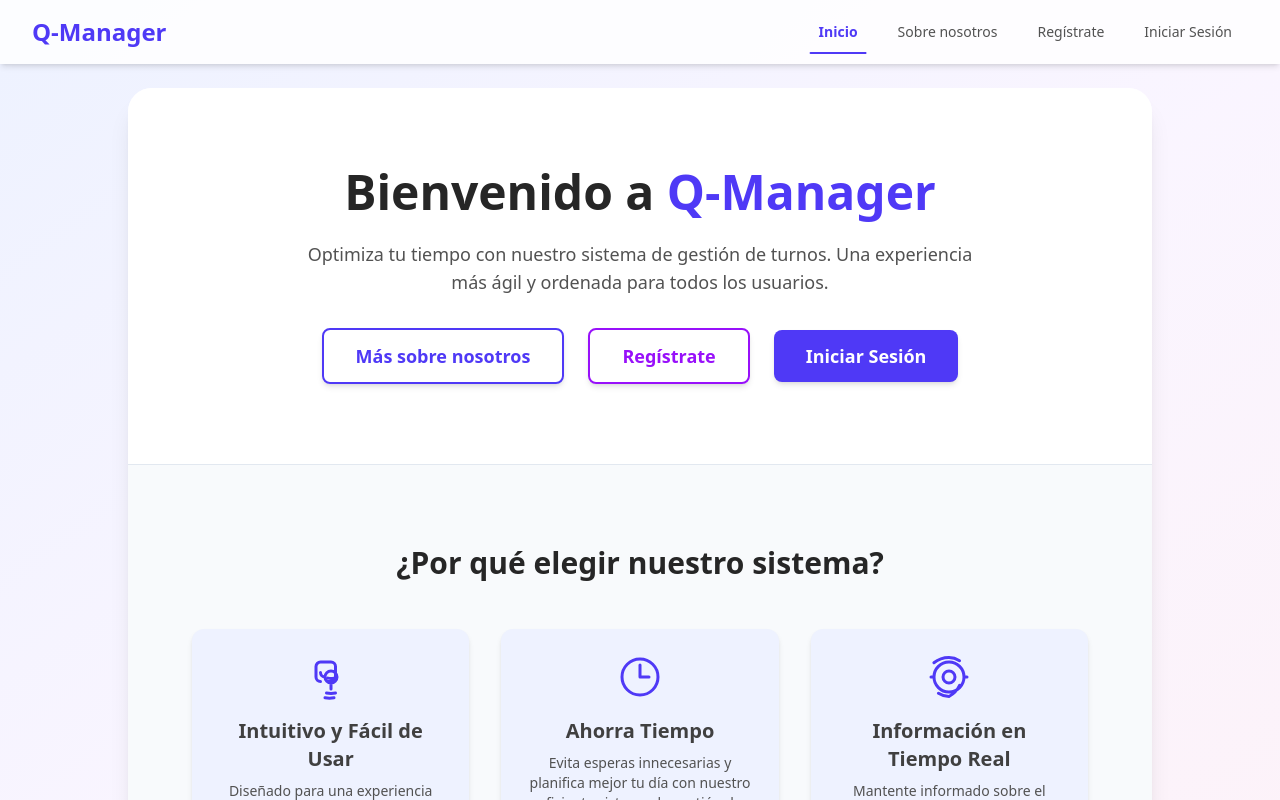
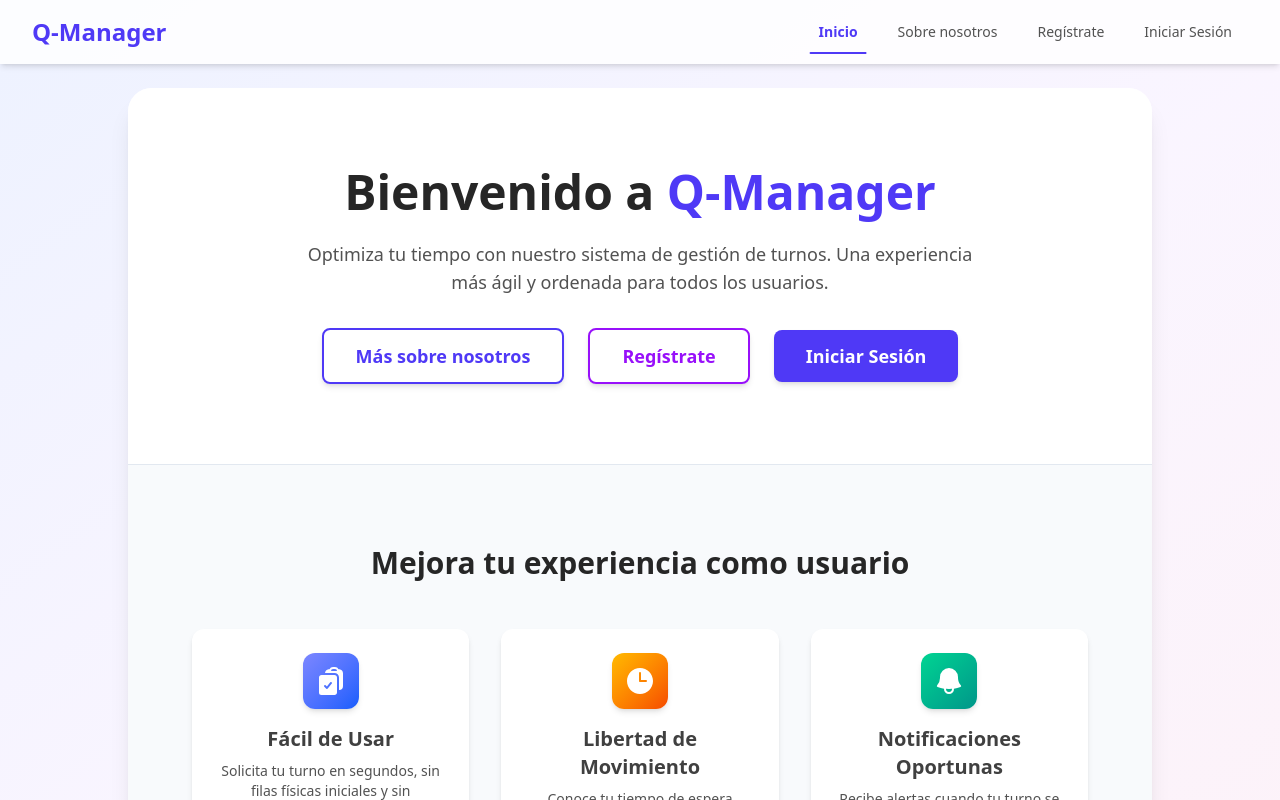
Before and after one commit to juanpab05/Q-Manager, a React (Vite) app: page / in a window 1280 px wide. Shown: the top 800 px of the page. Built offline with nearby package versions, Linux system fonts and the light colour scheme.

Commit message:
Revamp GlobalHome component by replacing outdated icons with modern gradient styles. Update feature highlight cards for improved user engagement, including new titles and descriptions that emphasize user benefits. Enhance overall visual appeal and interaction effects.

```diff
--- a/src/pages/GlobalHome/GlobalHome.tsx
+++ b/src/pages/GlobalHome/GlobalHome.tsx
@@ -2,23 +2,30 @@ import {Link } from "react-router-dom"; // Import Link
 import useMediaQuery from "@/hooks/useMediaQuery";
 import { useAuth } from "@/contexts/auth/AuthContext"; // Ensure useAuth is imported
 
-// --- Iconos SVG ---
-const LightBulbIcon = ({ className = "w-8 h-8" }: { className?: string }) => (
-  <svg xmlns="http://www.w3.org/2000/svg" fill="none" viewBox="0 0 24 24" strokeWidth={1.5} stroke="currentColor" className={className}>
-    <path strokeLinecap="round" strokeLinejoin="round" d="M12 18v-5.25m0 0a6.01 6.01 0 0 0 1.5-.189m-1.5.189a6.01 6.01 0 0 1-1.5-.189m3.75 7.478a12.06 12.06 0 0 1-4.5 0m3.75 2.354a15.055 15.055 0 0 1-4.5 0M10.5 14.25h3M12 14.25a2.25 2.25 0 0 0 2.25-2.25V6.75a2.25 2.25 0 0 0-2.25-2.25H6.75A2.25 2.25 0 0 0 4.5 6.75v5.25a2.25 2.25 0 0 0 2.25 2.25m2.25-2.25a2.25 2.25 0 0 1-2.25-2.25M15 12a3 3 0 1 1-6 0 3 3 0 0 1 6 0Z" />
-  </svg>
+// --- Updated modern icons ---
+const UserFriendlyIcon = ({ className = "w-8 h-8" }: { className?: string }) => (
+  <div className="p-3 rounded-xl bg-gradient-to-br from-indigo-400 to-blue-600 shadow-md">
+    <svg xmlns="http://www.w3.org/2000/svg" viewBox="0 0 24 24" fill="currentColor" className={`${className} text-white`}>
+      <path fillRule="evenodd" d="M7.502 6h7.128A3.375 3.375 0 0118 9.375v9.375a3 3 0 003-3V6.108c0-1.505-1.125-2.811-2.664-2.94a48.972 48.972 0 00-.673-.05A3 3 0 0015 1.5h-1.5a3 3 0 00-2.663 1.618c-.225.015-.45.032-.673.05C8.662 3.295 7.554 4.542 7.502 6zM13.5 3A1.5 1.5 0 0012 4.5h4.5A1.5 1.5 0 0015 3h-1.5z" clipRule="evenodd" />
+      <path fillRule="evenodd" d="M3 9.375C3 8.339 3.84 7.5 4.875 7.5h9.75c1.036 0 1.875.84 1.875 1.875v11.25c0 1.035-.84 1.875-1.875 1.875h-9.75A1.875 1.875 0 013 20.625V9.375zm9.586 4.594a.75.75 0 00-1.172-.938l-2.476 3.096-.908-.907a.75.75 0 00-1.06 1.06l1.5 1.5a.75.75 0 001.116-.062l3-3.75z" clipRule="evenodd" />
+    </svg>
+  </div>
 );
 
-const ClockIcon = ({ className = "w-8 h-8" }: { className?: string }) => (
-  <svg xmlns="http://www.w3.org/2000/svg" fill="none" viewBox="0 0 24 24" strokeWidth={1.5} stroke="currentColor" className={className}>
-    <path strokeLinecap="round" strokeLinejoin="round" d="M12 6v6h4.5m4.5 0a9 9 0 1 1-18 0 9 9 0 0 1 18 0Z" />
-  </svg>
+const TimeIcon = ({ className = "w-8 h-8" }: { className?: string }) => (
+  <div className="p-3 rounded-xl bg-gradient-to-br from-amber-400 to-orange-600 shadow-md">
+    <svg xmlns="http://www.w3.org/2000/svg" viewBox="0 0 24 24" fill="currentColor" className={`${className} text-white`}>
+      <path fillRule="evenodd" d="M12 2.25c-5.385 0-9.75 4.365-9.75 9.75s4.365 9.75 9.75 9.75 9.75-4.365 9.75-9.75S17.385 2.25 12 2.25zM12.75 6a.75.75 0 00-1.5 0v6c0 .414.336.75.75.75h4.5a.75.75 0 000-1.5h-3.75V6z" clipRule="evenodd" />
+    </svg>
+  </div>
 );
 
-const CogIcon = ({ className = "w-8 h-8" }: { className?: string }) => (
-  <svg xmlns="http://www.w3.org/2000/svg" fill="none" viewBox="0 0 24 24" strokeWidth={1.5} stroke="currentColor" className={className}>
-    <path strokeLinecap="round" strokeLinejoin="round" d="M4.5 12a7.5 7.5 0 0 0 15 0m-15 0a7.5 7.5 0 1 1 15 0m-15 0H3m18 0h-1.5m-15.036-7.126A11.956 11.956 0 0 1 12 2.25c1.993 0 3.717.62 5.286 1.626m-.002 12.246A11.952 11.952 0 0 1 12 21.75c-1.993 0-3.717-.62-5.286-1.626M15 12a3 3 0 1 1-6 0 3 3 0 0 1 6 0Z" />
-  </svg>
+const NotificationIcon = ({ className = "w-8 h-8" }: { className?: string }) => (
+  <div className="p-3 rounded-xl bg-gradient-to-br from-emerald-400 to-teal-600 shadow-md">
+    <svg xmlns="http://www.w3.org/2000/svg" viewBox="0 0 24 24" fill="currentColor" className={`${className} text-white`}>
+      <path fillRule="evenodd" d="M5.25 9a6.75 6.75 0 0113.5 0v.75c0 2.123.8 4.057 2.118 5.52a.75.75 0 01-.297 1.206c-1.544.57-3.16.99-4.831 1.243a3.75 3.75 0 11-7.48 0 24.585 24.585 0 01-4.831-1.244.75.75 0 01-.298-1.205A8.217 8.217 0 005.25 9.75V9zm4.502 8.9a2.25 2.25 0 104.496 0 25.057 25.057 0 01-4.496 0z" clipRule="evenodd" />
+    </svg>
+  </div>
 );
 
 // Feature Card Component
@@ -29,8 +36,8 @@ interface FeatureHighlightProps {
 }
 
 const FeatureHighlightCard: React.FC<FeatureHighlightProps> = ({ icon, title, description }) => (
-  <div className="flex flex-col items-center p-6 bg-indigo-50 rounded-xl shadow-md hover:shadow-lg transition-shadow duration-300">
-    <div className="text-indigo-600 mb-4">
+  <div className="flex flex-col items-center p-6 bg-white rounded-xl shadow-md hover:shadow-lg transition-all duration-300 hover:translate-y-[-4px]">
+    <div className="mb-4 transform transition-transform hover:scale-110">
       {icon}
     </div>
     <h3 className="text-xl font-semibold text-neutral-700 mb-2 text-center">{title}</h3>
@@ -95,26 +102,26 @@ export default function HomePage() {
           </div>
         </div>
 
-        {/* Sección de Características Clave */}
+        {/* Sección de Beneficios para Usuarios */}
         <div className="px-6 py-10 sm:px-10 sm:py-16 md:px-16 md:py-20 bg-slate-50 border-t border-slate-200">
           <h2 className="text-2xl sm:text-3xl font-semibold text-neutral-800 mb-10 sm:mb-12 text-center">
-            ¿Por qué elegir nuestro sistema?
+            Mejora tu experiencia como usuario
           </h2>
           <div className="grid grid-cols-1 md:grid-cols-3 gap-6 sm:gap-8 max-w-5xl mx-auto">
             <FeatureHighlightCard
-              icon={<LightBulbIcon className="w-10 h-10 sm:w-12 sm:h-12" />}
-              title="Intuitivo y Fácil de Usar"
-              description="Diseñado para una experiencia sencilla, permitiéndote solicitar y hacer seguimiento a tus turnos sin complicaciones."
+              icon={<UserFriendlyIcon className="w-8 h-8" />}
+              title="Fácil de Usar"
+              description="Solicita tu turno en segundos, sin filas físicas iniciales y sin necesidad de complicados procedimientos."
             />
             <FeatureHighlightCard
-              icon={<ClockIcon className="w-10 h-10 sm:w-12 sm:h-12" />}
-              title="Ahorra Tiempo"
-              description="Evita esperas innecesarias y planifica mejor tu día con nuestro eficiente sistema de gestión de turnos."
+              icon={<TimeIcon className="w-8 h-8" />}
+              title="Libertad de Movimiento"
+              description="Conoce tu tiempo de espera estimado y aprovéchalo como prefieras, sin estar atado a una sala de espera."
             />
             <FeatureHighlightCard
-              icon={<CogIcon className="w-10 h-10 sm:w-12 sm:h-12" />}
-              title="Información en Tiempo Real"
-              description="Mantente informado sobre el estado de tu turno y los tiempos estimados de espera."
+              icon={<NotificationIcon className="w-8 h-8" />}
+              title="Notificaciones Oportunas"
+              description="Recibe alertas cuando tu turno se acerque, permitiéndote llegar justo a tiempo para ser atendido."
             />
           </div>
         </div>
```
